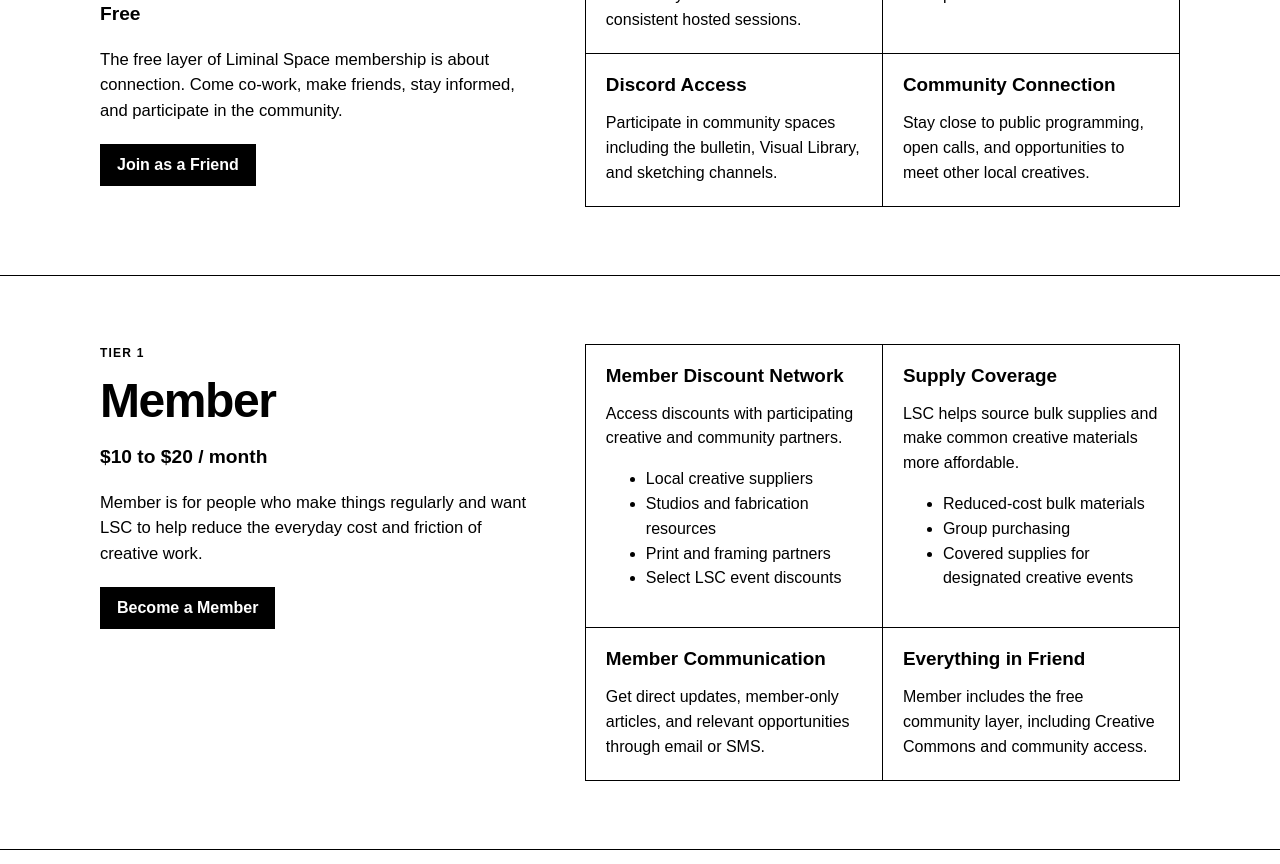
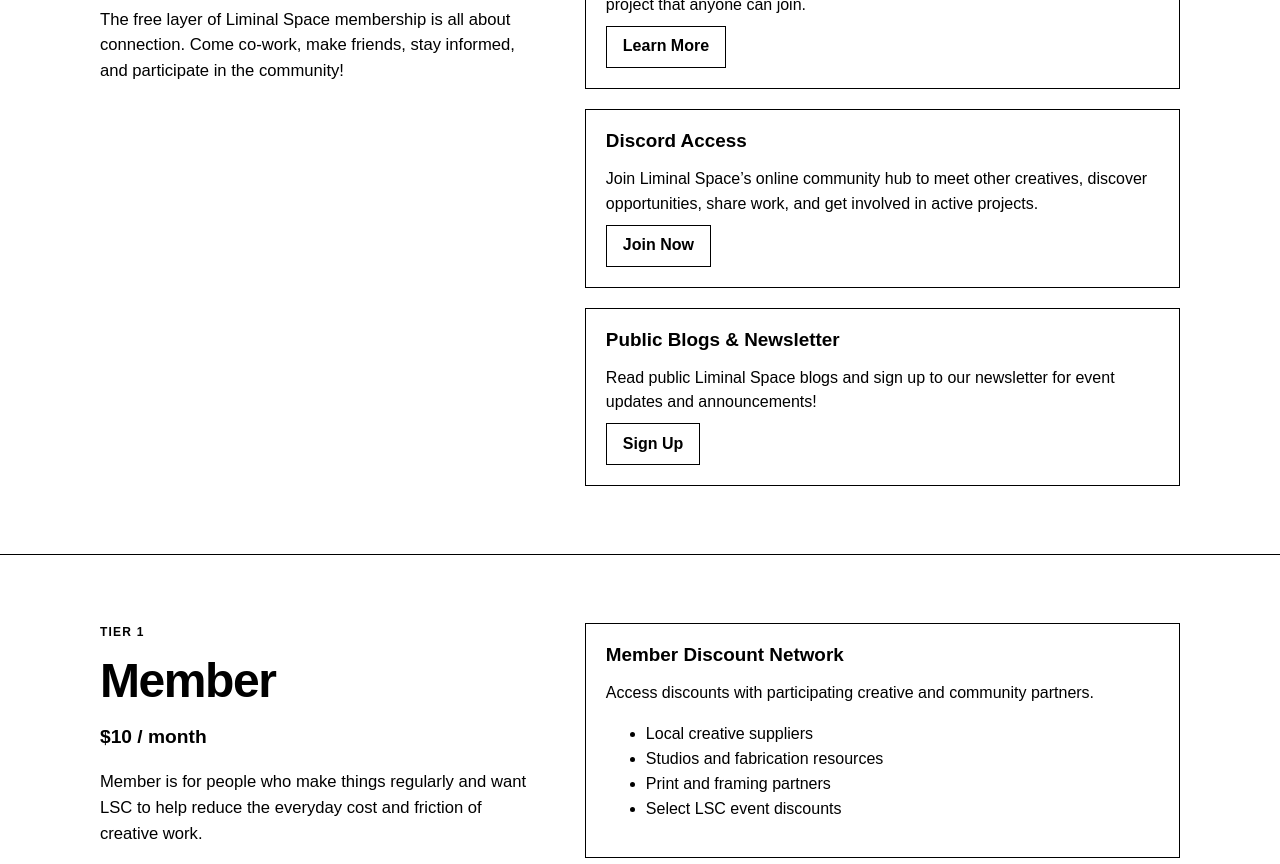
Before and after one commit to Liminal-Space-Collective/liminal-space-collective.github.io, a plain HTML site: page index.html in a window 1280 px wide. Shown: the part 646-1510 px from the top of the page. Drawn offline with Linux system fonts and the light colour scheme.

Commit message:
updated the free tier with buttons and fixed some styling

```diff
--- a/index.html
+++ b/index.html
@@ -34,26 +34,38 @@
           <div class="eyebrow">Tier 0</div>
           <h2>Friend</h2>
           <div class="price-large">Free</div>
-          <p class="summary">The free layer of Liminal Space membership is about connection. Come co-work, make friends,
-            stay informed, and participate in the community.</p>
-          <a class="button primary" href="#join">Join as a Friend</a>
+          <p class="summary">The free layer of Liminal Space membership is all about connection. Come co-work, make
+            friends,
+            stay informed, and participate in the community!</p>
         </div>
         <div class="benefit-grid">
           <article class="benefit">
             <h3>Creative Commons</h3>
-            <p>Always-free co-working and community connection with consistent hosted sessions.</p>
+            <p>A free art jam and community meetup where you can make art, work on personal projects, meet other
+              creatives, or simply hang out! Materials are provided, and each month features a new host and optional
+              collaborative project that anyone can join.</p>
+
+            <a class="button secondary" href="https://ghost.limi.space/cc/" style="margin-top: 8px;">
+              Learn More</a>
+
+
+
+          </article>
+
+          <article class="benefit">
+            <h3>Discord Access</h3>
+            <p>Join Liminal Space’s online community hub to meet other creatives, discover opportunities, share work,
+              and get involved in active projects.</p>
+
+            <a class="button secondary" href="https://discord.gg/NV9thq5ej9" style="margin-top: 8px;">
+              Join Now</a>
           </article>
           <article class="benefit">
-            <h3>Ghost</h3>
-            <p>Read public Liminal Space posts and updates for free.</p>
-          </article>
-          <article class="benefit">
-            <h3>Discord Access</h3>
-            <p>Participate in community spaces including the bulletin, Visual Library, and sketching channels.</p>
-          </article>
-          <article class="benefit">
-            <h3>Community Connection</h3>
-            <p>Stay close to public programming, open calls, and opportunities to meet other local creatives.</p>
+            <h3>Public Blogs & Newsletter</h3>
+            <p>Read public Liminal Space blogs and sign up to our newsletter for event updates and announcements!</p>
+
+            <a class="button secondary" href="https://ghost.limi.space/#/portal/signup/free" style="margin-top: 8px;">
+              Sign Up</a>
           </article>
         </div>
       </div>
@@ -63,10 +75,10 @@
         <div>
           <div class="eyebrow">Tier 1</div>
           <h2>Member</h2>
-          <div class="price-large">$10 to $20 / month</div>
+          <div class="price-large">$10 / month</div>
           <p class="summary">Member is for people who make things regularly and want LSC to help reduce the everyday
             cost and friction of creative work.</p>
-          <a class="button primary" href="#join">Become a Member</a>
+          <a class="button primary" href="https://ghost.limi.space/#/portal">Become a Member</a>
         </div>
         <div>
           <div class="benefit-grid">
@@ -98,7 +110,7 @@
               <p>Member includes the free community layer, including Creative Commons and community access.</p>
             </article>
           </div>
-        </div>
+        </div>`
       </div>
     </section>
     <section class="detail-section" id="creator">
@@ -106,10 +118,10 @@
         <div>
           <div class="eyebrow">Tier 2</div>
           <h2>Creator</h2>
-          <div class="price-large">$30 to $50 / month</div>
+          <div class="price-large">$30 / month</div>
           <p class="summary">For creatives looking for support in building their art business, growing visibility, and
             developing a stronger professional practice.</p>
-          <a class="button primary" href="#join">Become a Creator</a>
+          <a class="button primary" href="https://ghost.limi.space/#/portal">Become a Creator</a>
         </div>
         <div>
           <div class="benefit-grid">
@@ -253,11 +265,6 @@
             lower-tier benefits.</p>
         </details>
         <details>
-          <summary>Is Creative Commons still free?</summary>
-          <p>Yes. Creative Commons remains part of the free Friend tier and serves as an open entry point into the
-            Liminal Space community.</p>
-        </details>
-        <details>
           <summary>Are all partner discounts guaranteed?</summary>
           <p>No. Discounts depend on participating partners and may vary by business, service, or program period.</p>
         </details>
--- a/styles.css
+++ b/styles.css
@@ -62,7 +62,7 @@ a { color: var(--black); }
 }
 
 .hero {
-  padding: 72px 0 56px;
+  padding: 72px 0 16px;
   border-bottom: 1px solid var(--black);
 }
 
@@ -168,6 +168,10 @@ section {
   background: var(--white);
 }
 
+.benefit {
+  border: 1px solid var(--black);
+}
+
 .stack-step .num {
   display: block;
   margin-bottom: 8px;
@@ -203,10 +207,8 @@ section {
 
 .benefit-grid {
   display: grid;
-  grid-template-columns: repeat(2, minmax(0, 1fr));
-  gap: 0;
-  border-top: 1px solid var(--black);
-  border-left: 1px solid var(--black);
+  grid-template-columns: repeat(1, minmax(0, 1fr));
+  gap: 20px;
 }
 
 .benefit p {
```
